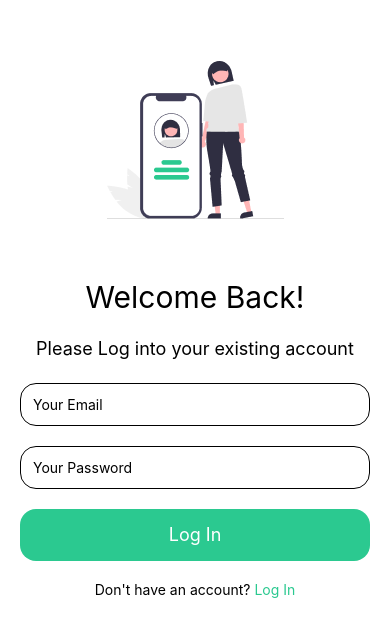
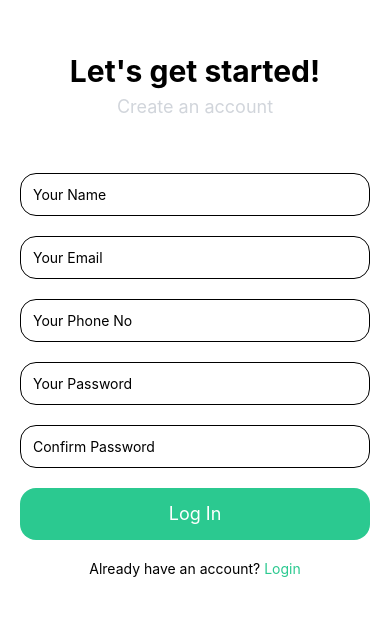
Before and after one commit to peekeah/easylogin-mobile, a React Native app: screen / in a window 390 px wide. Shown: the part 197-834 px from the top of the page. Built offline with nearby package versions, Linux system fonts and the light colour scheme.

Commit message:
feat: add sign up page & update password fields as secureTextEntry

```diff
--- a/App.js
+++ b/App.js
@@ -1,12 +1,13 @@
 import { StatusBar } from 'expo-status-bar';
-import { StyleSheet, Text, View } from 'react-native';
+import { StyleSheet, View } from 'react-native';
 
 import Login from './components/Login';
 import { useState } from 'react';
+import SignUp from './components/Signup';
 
 export default function App() {
 
-  const [displayLoginPage, setDisplayLoginPage] = useState(true);
+  const [displayLoginPage, setDisplayLoginPage] = useState(false);
 
   const toggleScreens = () => setDisplayLoginPage(prev => !prev);
 
@@ -15,7 +16,7 @@ export default function App() {
     {
       displayLoginPage ?
         <Login toggleScreens={toggleScreens} /> :
-        <Text>Signup Page</Text>
+        <SignUp toggleScreens={toggleScreens} />
     }
 
       <StatusBar style="auto" />
--- a/components/Login.jsx
+++ b/components/Login.jsx
@@ -19,6 +19,7 @@ const Login = ({ toggleScreens }) => {
                 <TextInput
                     className="border border-black p-3 rounded-2xl"
                     placeholder="Your Password"
+                    secureTextEntry={true}
                 />
             </View>
             <TouchableOpacity onPress={() => {/* do this */ }}>
@@ -29,7 +30,7 @@ const Login = ({ toggleScreens }) => {
             <View className='flex flex-row justify-center'>
                 <Text>Don't have an account? </Text>
                 <TouchableOpacity onPress={toggleScreens}>
-                    <Text className="text-green p-0 m-0">Log In</Text>
+                    <Text className="text-green p-0 m-0">Sign Up</Text>
                 </TouchableOpacity>
             </View>
         </View>
--- /dev/null
+++ b/components/Signup.jsx
@@ -0,0 +1,49 @@
+import { Image, Text, TextInput, TouchableOpacity, View } from 'react-native';
+
+const SignUp = ({ toggleScreens }) => {
+    return (
+        <View className="mt-[25%] p-5 space-y-5">
+            <View className="mt-8">
+                <Text className="text-3xl font-bold text-center">Let's get started!</Text>
+                <Text className="text-center text-gray-300 text-lg pt-1">Create an account</Text>
+            </View>
+            <View className="space-y-5 pt-8">
+                <TextInput
+                    className="border border-black p-3 rounded-2xl"
+                    placeholder="Your Name"
+                />
+                <TextInput
+                    className="border border-black p-3 rounded-2xl"
+                    placeholder="Your Email"
+                />
+                <TextInput
+                    className="border border-black p-3 rounded-2xl"
+                    placeholder="Your Phone No"
+                />
+                <TextInput
+                    className="border border-black p-3 rounded-2xl"
+                    placeholder="Your Password"
+                    secureTextEntry={true}
+                />
+                <TextInput
+                    className="border border-black p-3 rounded-2xl"
+                    placeholder="Confirm Password"
+                    secureTextEntry={true}
+                />
+                <TouchableOpacity onPress={() => {/* do this */ }}>
+                    <View className="p-3 rounded-2xl bg-green justify-center">
+                        <Text className="text-white text-lg text-center">Log In</Text>
+                    </View>
+                </TouchableOpacity>
+                <View className='flex flex-row justify-center'>
+                    <Text>Already have an account? </Text>
+                    <TouchableOpacity onPress={toggleScreens}>
+                        <Text className="text-green p-0 m-0">Login</Text>
+                    </TouchableOpacity>
+                </View>
+            </View>
+        </View>
+    )
+}
+
+export default SignUp;
```
